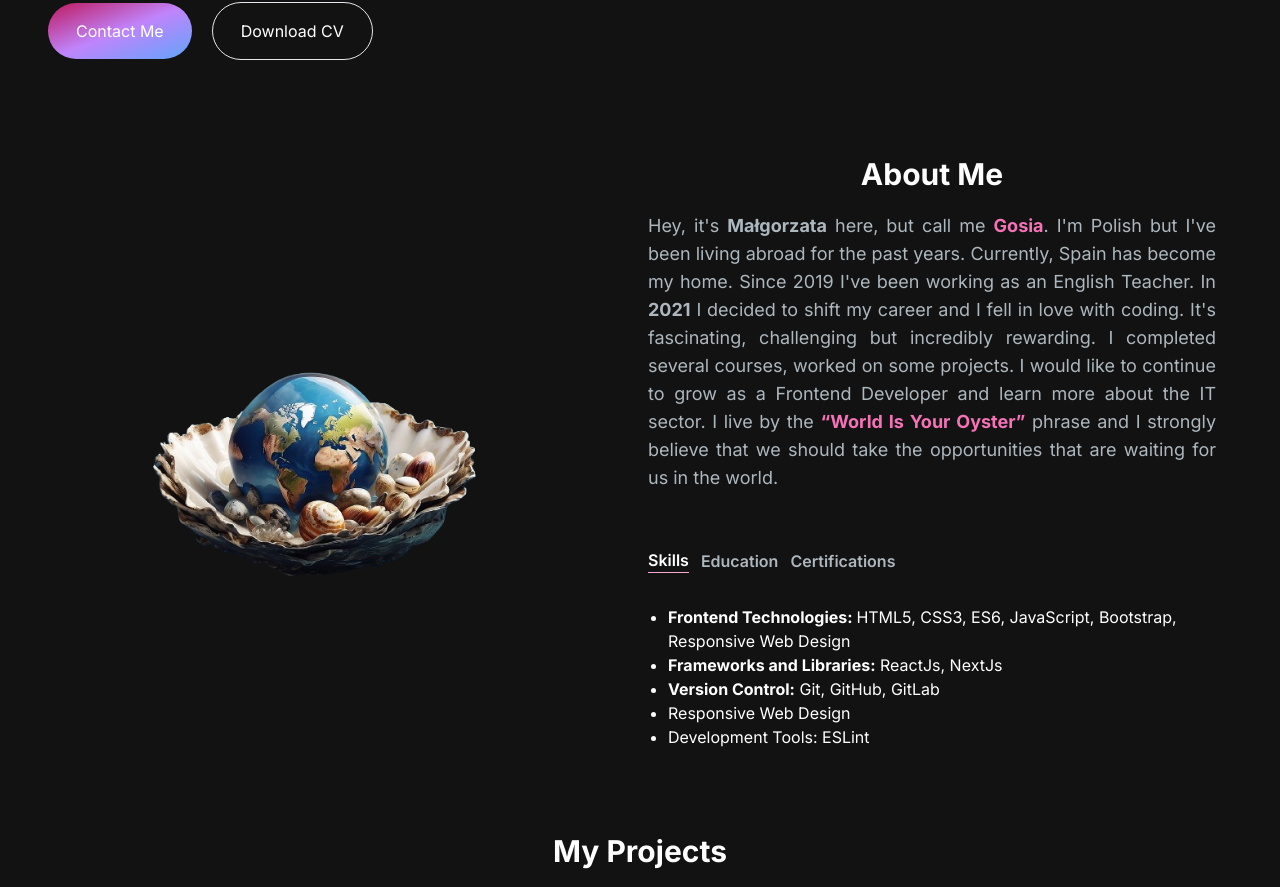
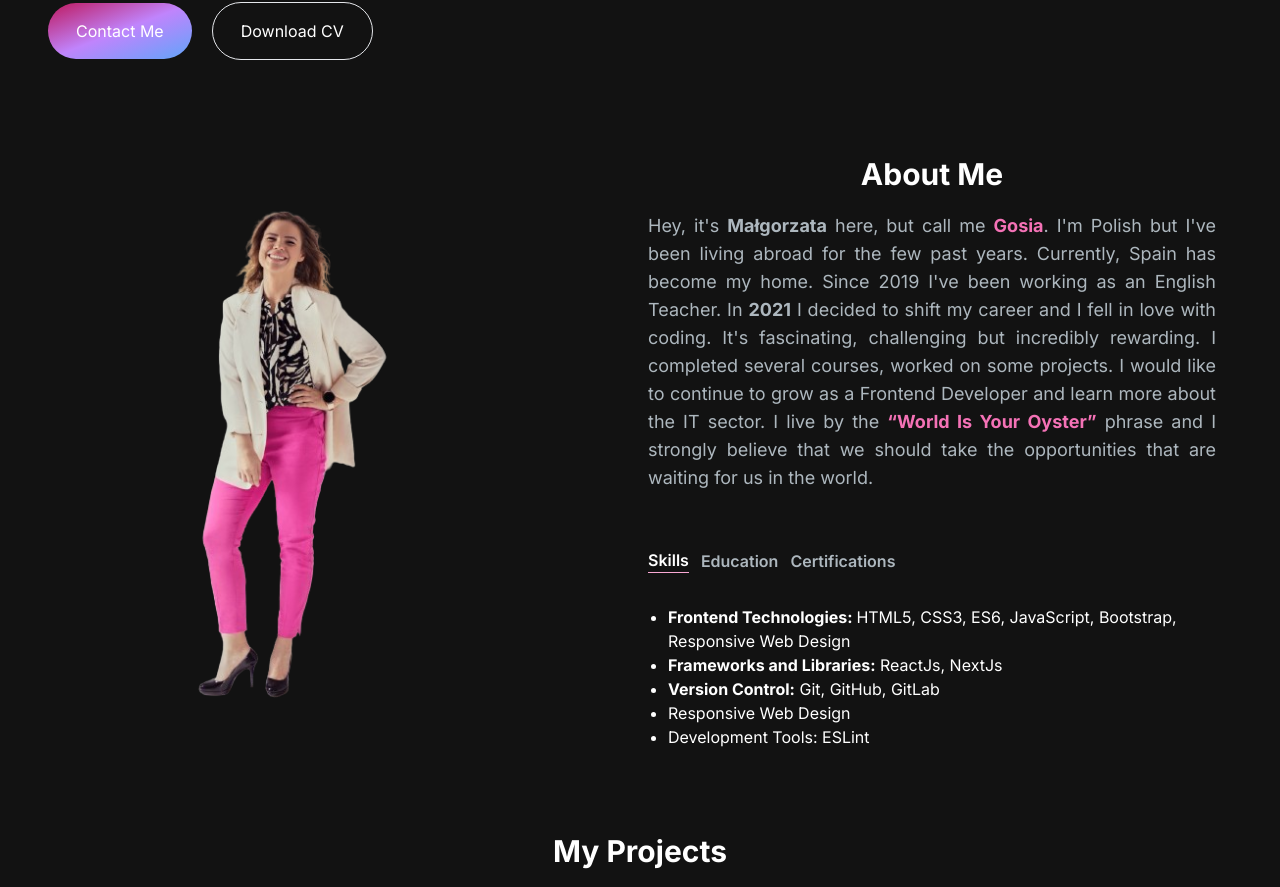
Before and after one commit to gosiast/NextJs-portfolio, a Next.js app: page / in a window 1280 px wide. Shown: the part 479-1366 px from the top of the page. Built offline with nearby package versions, Linux system fonts and the light colour scheme.

Commit message:
changed the image

```diff
--- a/app/components/AboutSection.jsx
+++ b/app/components/AboutSection.jsx
@@ -126,10 +126,11 @@ const AboutSection = () => {
     <section className="text-white mt-2 mb-5" id="about">
       <div className="display-block md:grid md:grid-cols-2 gap-8 items-center xl:gap-4 sm:py-16 xl:px-4 w-full">
         <Image
-          src="/images/oyster_image.png"
+          src="/images/aboutme_photo.png"
           alt="image of an oyster with the world instead of the pearl"
-          width={500}
-          height={600}
+          width={400}
+          height={400}
+          className="text-center"
         />
         <div className="mt-4 md:mt-0 text-left flex flex-col h-full">
           <h2 className="text-center text-white font-bold mb-5 mt-3 text-3xl sm:text:5xl lg:text-3xl">
@@ -138,7 +139,7 @@ const AboutSection = () => {
           <p className="text-[#ADB7BE] text-justify md:text-lg mb-6">
             Hey, it&apos;s <strong>Małgorzata</strong> here, but call me{" "}
             <strong className="text-pink-400">Gosia</strong>. I&apos;m Polish
-            but I&apos;ve been living abroad for the past years. Currently,
+            but I&apos;ve been living abroad for the few past years. Currently,
             Spain has become my home. Since 2019 I&apos;ve been working as an
             English Teacher. In <strong>2021</strong> I decided to shift my
             career and I fell in love with coding. It&apos;s fascinating,
```
Also changed, not shown: public/images/aboutme_photo.png (added).
